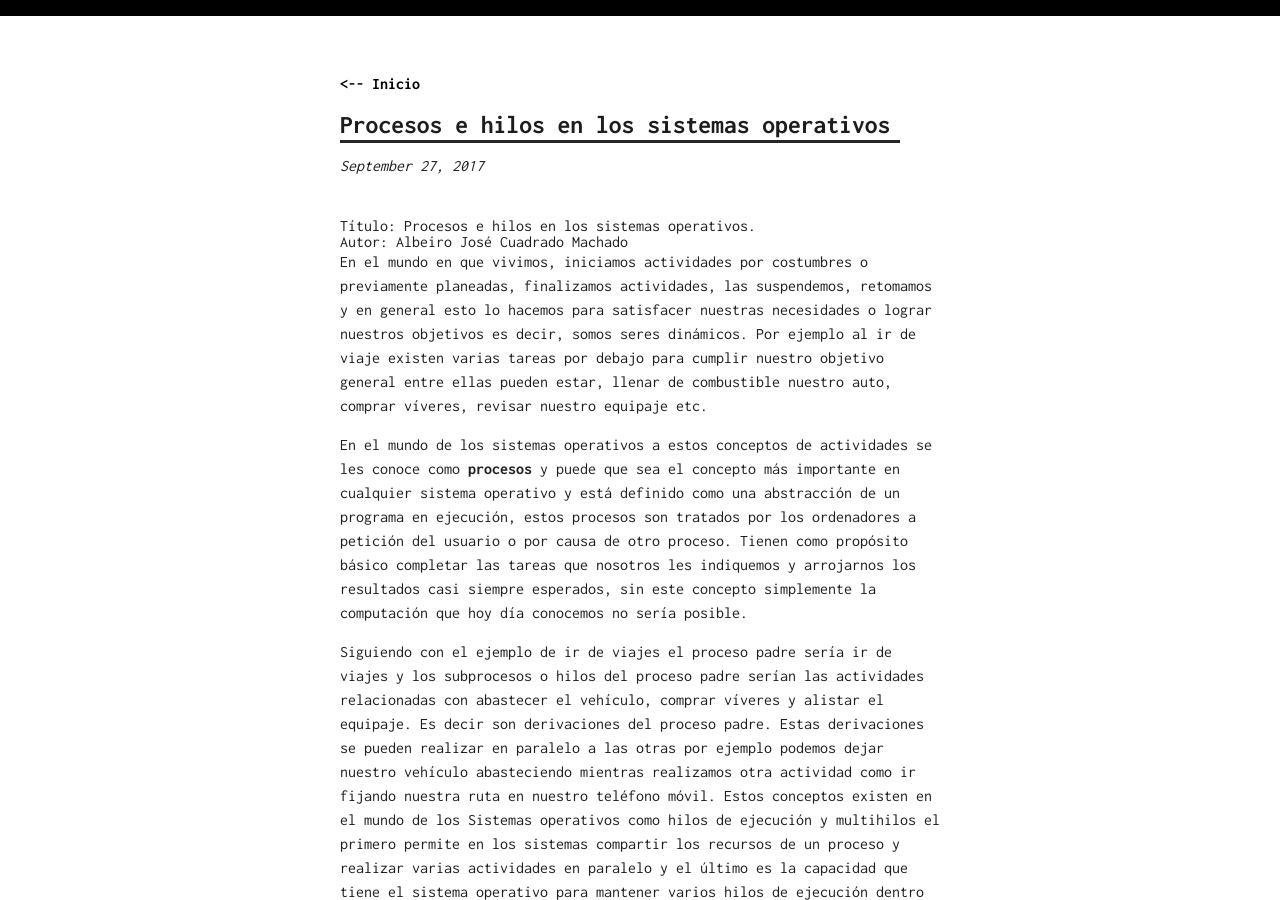
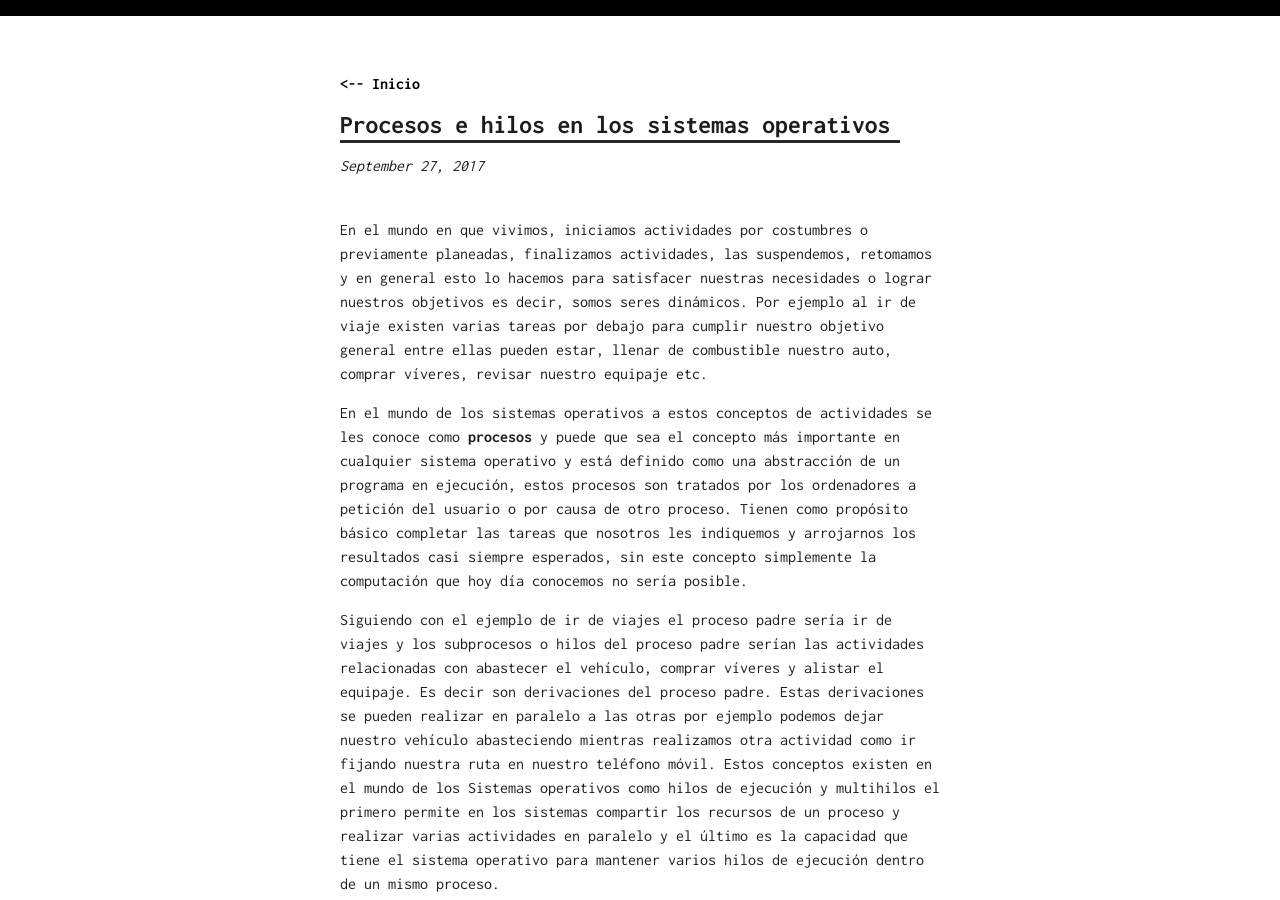
Before and after one commit to AlbCM/albcm.github.io, a Jekyll site: the page built from _posts/2017-09-27-Procesos-e-hilos-en-los-sistemas-operativos.markdown, in a window 1280 px wide and 900 px high. Built offline with Jekyll 4.4.1, drawn with Linux system fonts in a browser that asks for light colours; comment, search, counter and statistics services are not loaded.

Commit message:
Update 2017-09-27-Procesos-e-hilos-en-los-sistemas-operativos.markdown

```diff
--- a/_posts/2017-09-27-Procesos-e-hilos-en-los-sistemas-operativos.markdown
+++ b/_posts/2017-09-27-Procesos-e-hilos-en-los-sistemas-operativos.markdown
@@ -4,9 +4,6 @@ title:  "Procesos e hilos en los sistemas operativos "
 date:   2017-09-27 22:19:13
 categories: Ensayos
 ---
-
-### Título: Procesos e hilos en los sistemas operativos.
-### Autor: Albeiro José Cuadrado Machado
 
 En el mundo en que vivimos, iniciamos actividades por costumbres o previamente planeadas, finalizamos actividades, las suspendemos, retomamos y en general  esto lo hacemos para satisfacer nuestras necesidades o lograr nuestros objetivos es decir, somos seres dinámicos.
 Por ejemplo al ir de viaje existen varias tareas por debajo para cumplir nuestro objetivo general entre ellas pueden estar, llenar de combustible nuestro auto, comprar víveres, revisar nuestro equipaje etc.
```
